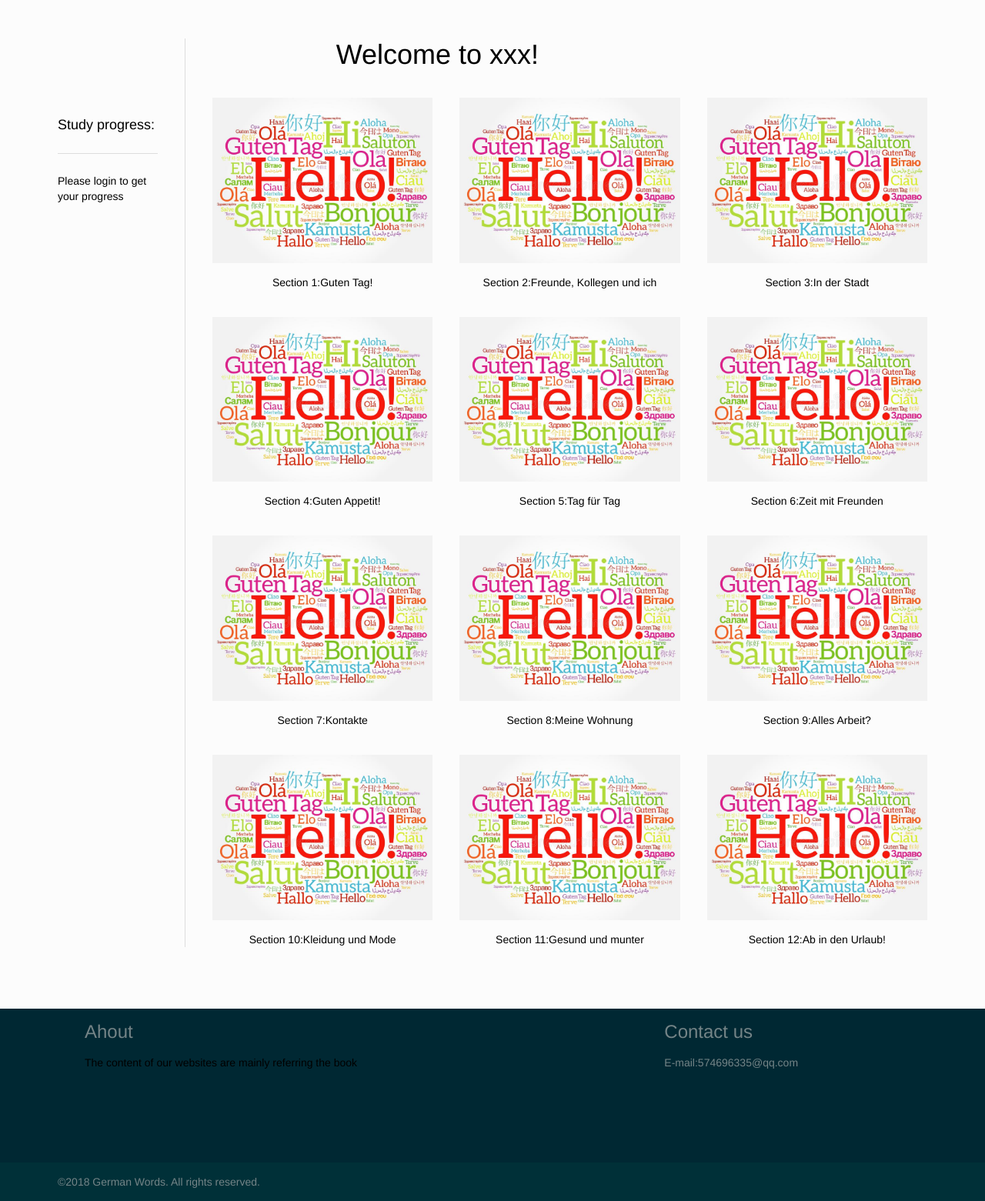
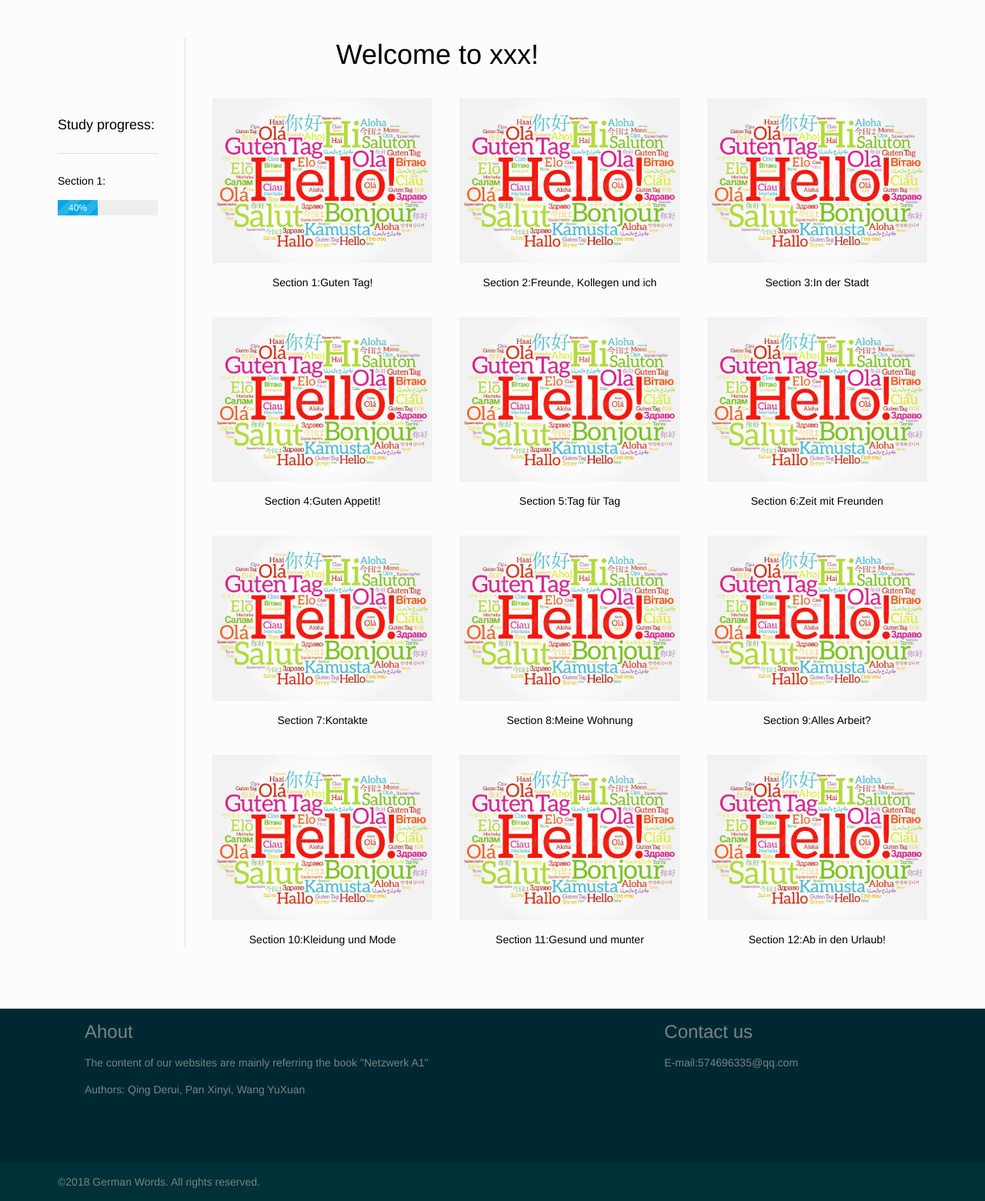
Before and after one commit to QingDerui/Assignment3, a PHP site: page / in a window 1280 px wide. Shown: the part 75-1636 px from the top of the page at 77% size. Run offline with PHP 8.4, Linux system fonts and the light colour scheme.

Commit message:
12/28/2018 version2 + progress

```diff
--- a/index.php
+++ b/index.php
@@ -1,5 +1,7 @@
 <!DOCTYPE HTML>
-<?php session_start(); ?>
+<?php session_start();
+ $_SESSION['username']='1';
+?>
 <html lang="en">
 <head>
     <meta charset="UTF-8"><title>Title</title>
@@ -48,19 +50,29 @@
     <div class="uk-container uk-container-center">
         <div class="uk-grid uk-grid-divider">
             <aside class="sidebar uk-width-medium-1-4 uk-width-large-1-6 uk-hidden-small uk-margin-large-top">
+                <div class='uk-sticky-placeholder'>
+                    <div class='uk-panel' data-uk-sticky='{top:50}' style='margin-top: 50px'>
+                        <h3>Study progress:</h3>
+                        <hr class='uk-grid-divider'>
                 <?php
                 if(isset($_SESSION['username'])){
+                    echo "
+                    <div>
+                    <p>Section 1:</p>
+                    <div class='uk-progress uk-progress-striped'>
+                    <div class='uk-progress-bar' style='width: 40%;'>40%</div>
+                    </div>
+                    </div>";
+
 
                 }else{
-                    echo"<div class='uk-sticky-placeholder'>
-                    <div class='uk-panel' data-uk-sticky='{top:50}' style='margin-top: 50px'>
-                    <h3>Study progress:</h3>
-                    <hr class='uk-grid-divider'>
-                    <p>Please login to get your progress</p>
-                    </div>
-                    </div>";
+                    echo"
+                    <p>Please <a href='login.php'>login</a> to get your progress</p>
+                    ";
                 }
                 ?>
+                    </div>
+                </div>
             </aside>
             <main role="main" class="uk-width-medium-3-4 uk-width-large-5-6 uk-width-small-1-1 ">
                 <div class="uk-grid">
@@ -190,7 +202,8 @@
         <div class="uk-container uk-container-center uk-grid">
             <div class="uk-width-large-2-3 uk-margin-top">
                 <span><h2 style="color:#748487">Ahout</h2></span>
-                <p>The content of our websites are mainly referring the book </p>
+                <p style="color:#748487">The content of our websites are mainly referring the book "Netzwerk A1"</p>
+                <p style="color:#748487">Authors: Qing Derui, Pan Xinyi, Wang YuXuan</p>
             </div>
             <div class="uk-width-large-1-3 uk-margin-top">
                 <span><h2 style="color:#748487">Contact us</h2></span>
```
